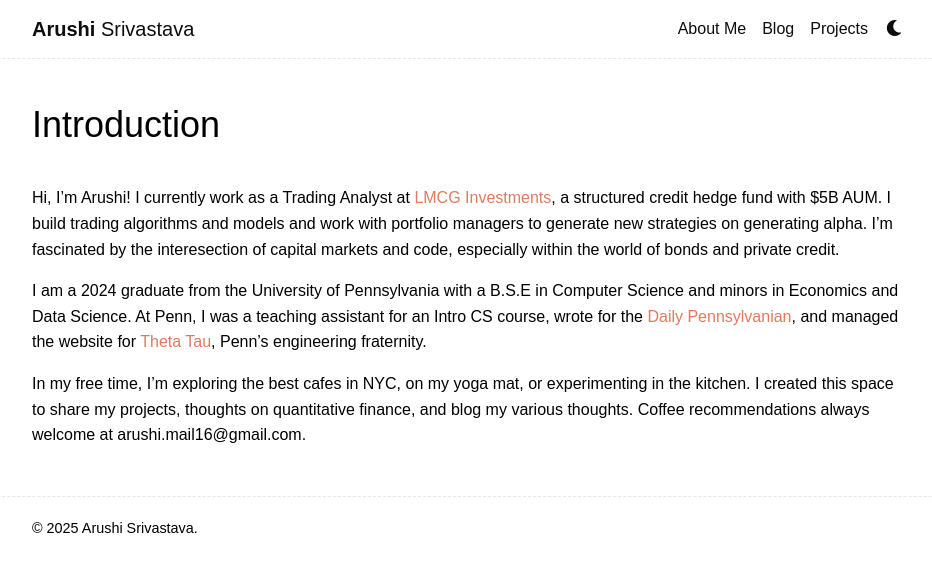
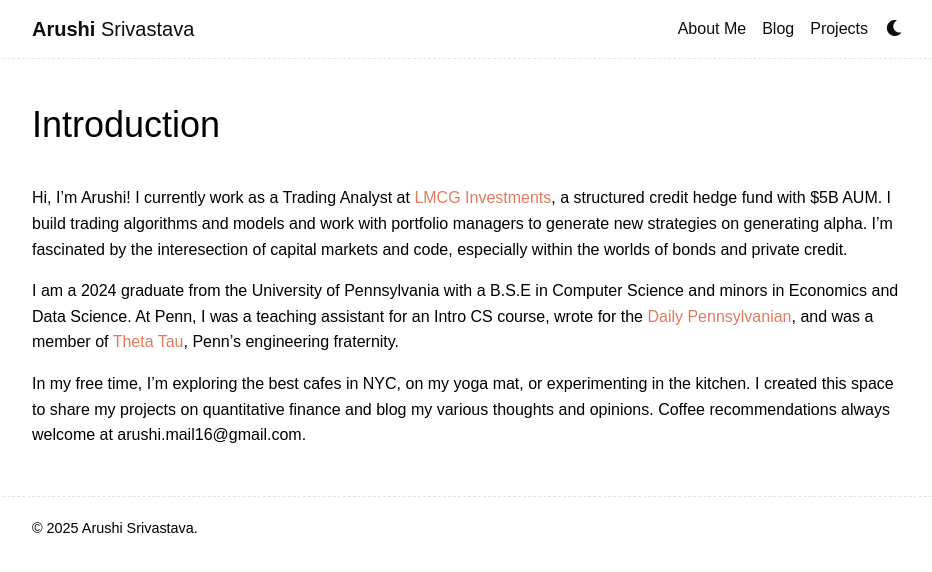
Before and after one commit to arushi022/arushi022.github.io, a Jekyll site: the page built from _bio/introduction.md, in a window 1280 px wide. Shown: the top 572 px of the page, without its empty margins (173-1105 px from the left). Built offline with Jekyll 4.4.1, drawn with Linux system fonts in a browser that asks for light colours; nearby versions of some CDN libraries; some web fonts are replaced; library files that are not in the unit come from our copies; comment, search, counter and statistics services are not loaded; a style sheet for code colours, icons or effects is not loaded.

Commit message:
Final touches on first draft

```diff
--- a/_bio/introduction.md
+++ b/_bio/introduction.md
@@ -8,8 +8,8 @@
 introduction: true
 ---
 
-Hi, I'm Arushi! I currently work as a Trading Analyst at [LMCG Investments](https://lmcg.com/alternative-investments/), a structured credit hedge fund with $5B AUM. I build trading algorithms and models and work with portfolio managers to generate new strategies on generating alpha. I'm fascinated by the interesection of capital markets and code, especially within the world of bonds and private credit.
+Hi, I'm Arushi! I currently work as a Trading Analyst at [LMCG Investments](https://lmcg.com/alternative-investments/), a structured credit hedge fund with $5B AUM. I build trading algorithms and models and work with portfolio managers to generate new strategies on generating alpha. I'm fascinated by the interesection of capital markets and code, especially within the worlds of bonds and private credit.
 
-I am a 2024 graduate from the University of Pennsylvania with a B.S.E in Computer Science and minors in Economics and Data Science. At Penn, I was a teaching assistant for an Intro CS course, wrote for the [Daily Pennsylvanian](https://www.thedp.com/page/search?q=Arushi+Srivastava#gsc.tab=0&gsc.q=Arushi%20Srivastava&gsc.page=1), and managed the website for [Theta Tau](https://www.upennthetatau.com/), Penn's engineering fraternity.
+I am a 2024 graduate from the University of Pennsylvania with a B.S.E in Computer Science and minors in Economics and Data Science. At Penn, I was a teaching assistant for an Intro CS course, wrote for the [Daily Pennsylvanian](https://www.thedp.com/page/search?q=Arushi+Srivastava#gsc.tab=0&gsc.q=Arushi%20Srivastava&gsc.page=1), and was a member of [Theta Tau](https://www.upennthetatau.com/), Penn's engineering fraternity.
 
-In my free time, I'm exploring the best cafes in NYC, on my yoga mat, or experimenting in the kitchen. I created this space to share my projects, thoughts on quantitative finance, and blog my various thoughts. Coffee recommendations always welcome at arushi.mail16@gmail.com.
+In my free time, I'm exploring the best cafes in NYC, on my yoga mat, or experimenting in the kitchen. I created this space to share my projects on quantitative finance and blog my various thoughts and opinions. Coffee recommendations always welcome at arushi.mail16@gmail.com.
--- a/_includes/current.html
+++ b/_includes/current.html
@@ -25,10 +25,6 @@
                         <p>Humans of Bombay Podcast</p>
                     </div>
                     <div class="favorite-item">
-                        <h4>In the works:</h4>
-                        <p>Predicting the next big signal in the wellness markets</p>
-                    </div>
-                    <div class="favorite-item">
                         <h4>Cooking experiments:</h4>
                         <p>Mango rasmalai cake for Diwali</p>
                     </div>
--- a/_includes/resume.html
+++ b/_includes/resume.html
@@ -96,7 +96,7 @@
             <hr class="resume-divider" />
 
             <!-- Skills -->
-            <section class="resume-section" id="skills">
+            <!-- <section class="resume-section" id="skills">
                 <h2>Skills</h2>
                 <div class="skills-favs">
                     {% for s in site.data.resume.skills %}
@@ -108,10 +108,9 @@
                             {% endfor %}
                         </div>
                     </section>
-                    <!-- <p><strong class="skill-title">{{ s.title }}</strong>: {{ s.skills | join: ", " }}</p> -->
                     {% endfor %}
                 </div>
-            </section>
+            </section> -->
 
         </main>
     </div>
```
Also changed, not shown: _pages/home.md (+0 -2 lines).
